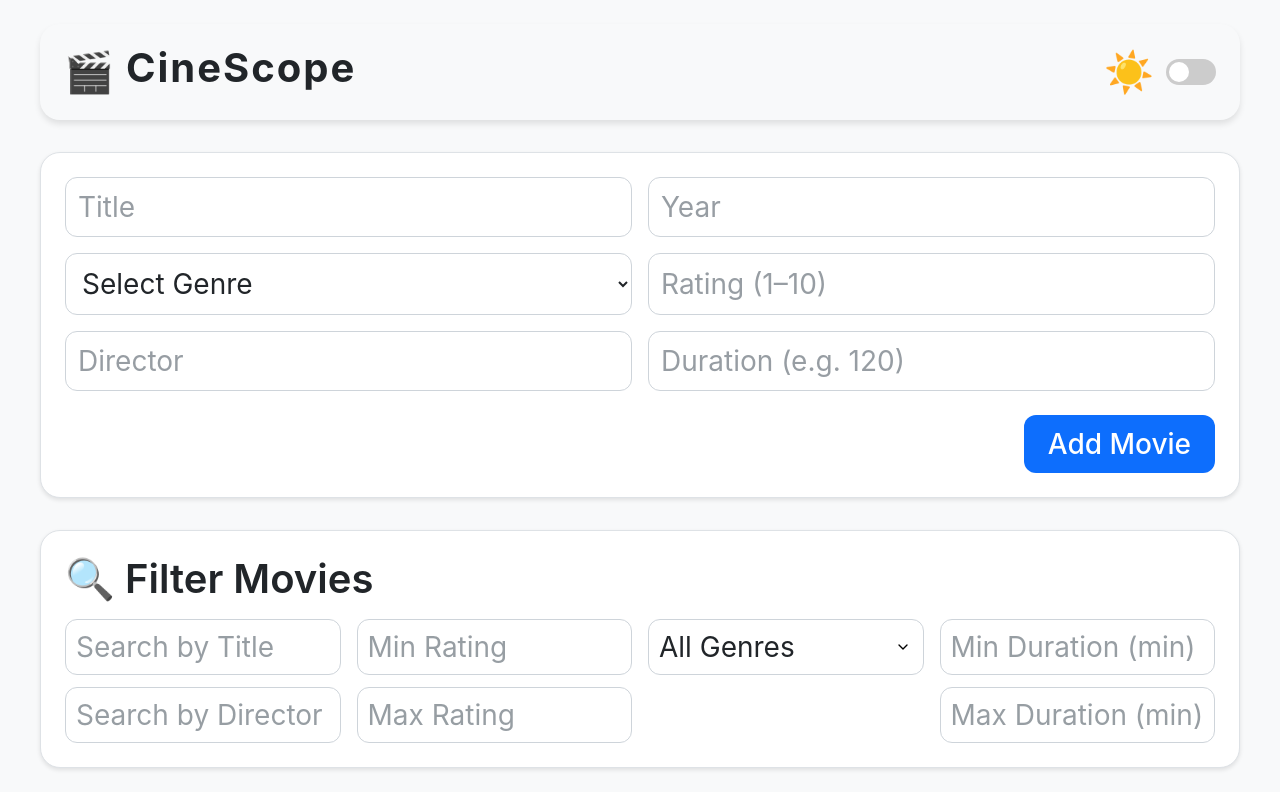
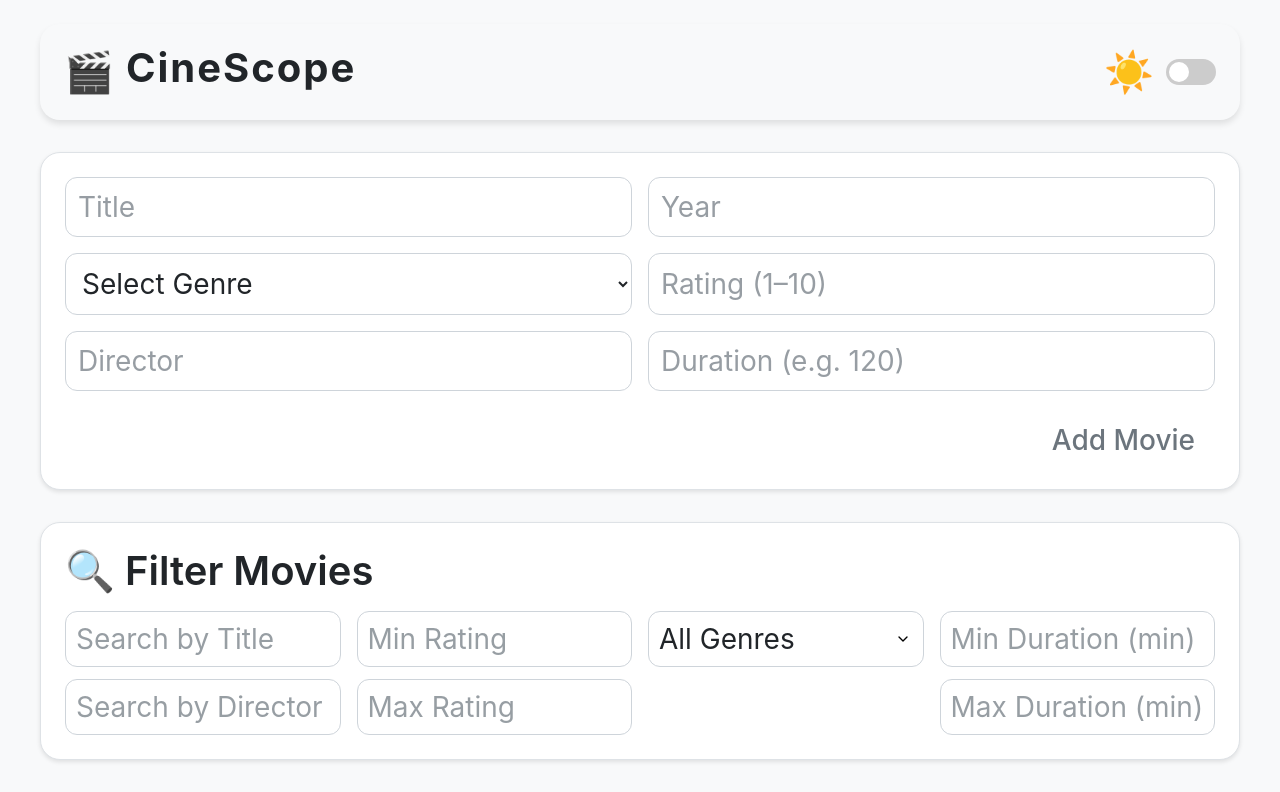
Before and after one commit to Elena-Nidelcu/Movie-agenda, a React (Vite) app in the folder cinescope/: page / in a window 1280 px wide. Shown: the top 792 px of the page. Built offline with nearby package versions, Linux system fonts and the light colour scheme.

Commit message:
style the button add movie

```diff
--- a/cinescope/src/styles/Form.css
+++ b/cinescope/src/styles/Form.css
@@ -46,18 +46,22 @@
 
   .form-button {
     align-self: flex-end;
-    background-color: var(--button-primary);
-    color: white;
-    border: none;
+    background: none;
+    border: none; /* Removed the border */
+    color: var(--button-secondary);
     border-radius: 0.75rem;
-    padding: 0.75rem 1.5rem;
+    padding: 0.5rem 1.25rem;
     font-size: 1.75rem;
     font-weight: 500;
     cursor: pointer;
-    transition: background-color 0.2s;
+    transition: background-color 0.2s, color 0.2s;
     margin-top: 0.5rem;
+    display: flex;
+    align-items: center;
+    gap: 0.25rem;
   }
 
   .form-button:hover {
-    background-color: var(--button-primary-hover);
+    background-color: #28a745; /* Green color for the button */
+    color: white; /* White text when hovered */
   }
```
